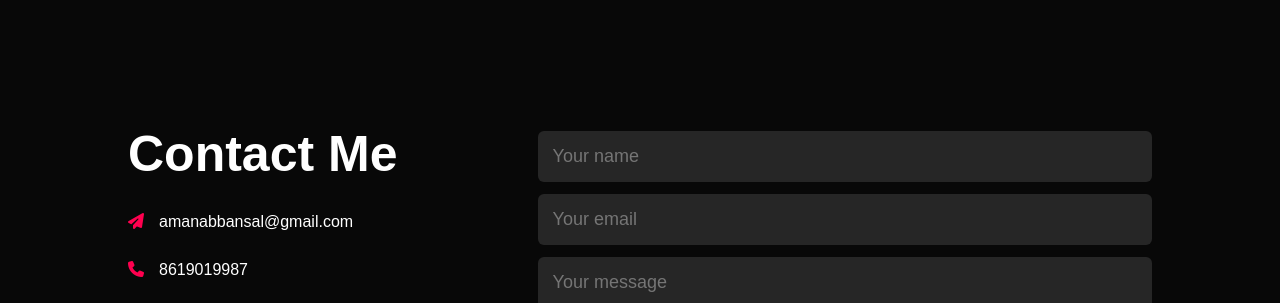
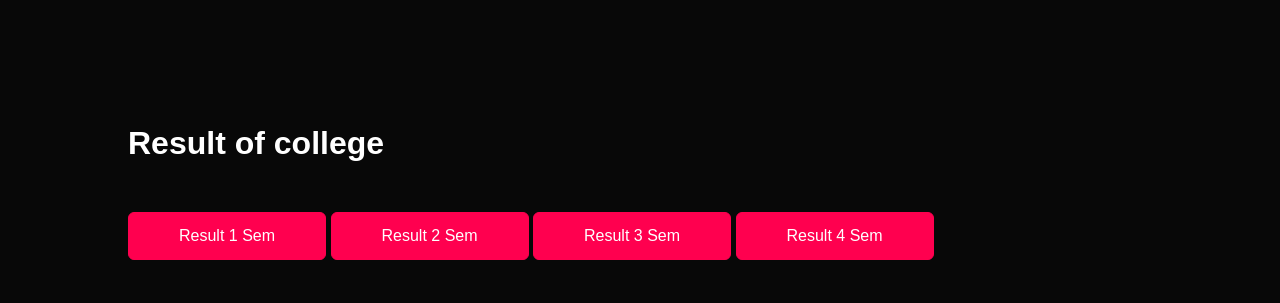
Before and after one commit to Aman21253/Portfolio, a plain HTML site: page index.html in a window 1280 px wide. Shown: the part 2530-2833 px from the top of the page. Drawn offline with Linux system fonts and the light colour scheme.

Commit message:
first commit

```diff
--- a/index.html
+++ b/index.html
@@ -136,6 +136,19 @@
             <a href="#" class="btn">See more</a>
         </div>
     </div>
+    <div id="result">
+        <div class="container">
+            <div class="row">
+                <div class="result">
+                    <h1>Result of college</h1>
+                    <a href="image/22EAICS032.pdf" download class="btn btn2">Result 1 Sem</a>
+                    <a href="image/22EAICS032 (2).pdf" download class="btn btn2">Result 2 Sem</a>
+                    <a href="image/22EAICS032 (3).pdf" download class="btn btn2">Result 3 Sem</a>
+                    <a href="image/22EAICS032(4).pdf" download class="btn btn2">Result 4 Sem</a>
+                </div>
+            </div>
+        </div>
+    </div>
 
     <!-- -------------Contact-------------- -->
      <div id="contact">
--- a/style.css
+++ b/style.css
@@ -392,14 +392,14 @@ nav .fa-solid{
         font-size: 16px;
     }
     .header-text h1{
-        font-size: 30pxz;
+        font-size: 30px;
     }
     nav .fa-solid{
         display: block;
         font-size: 25px;
     }
     nav ul{
-        background-color: #ff004f;
+        background-color: #ba6480;
         position: fixed;
         top: 0;
         right: -200px;
@@ -436,6 +436,9 @@ nav .fa-solid{
         font-size: 17px;
         margin-right: 20px;
     }
+    .result{
+        flex-basis: 100%;
+    }
     .contact-left,.contact-right{
         flex-basis: 100%;
     }
```
Also changed, not shown: 4 other files.
